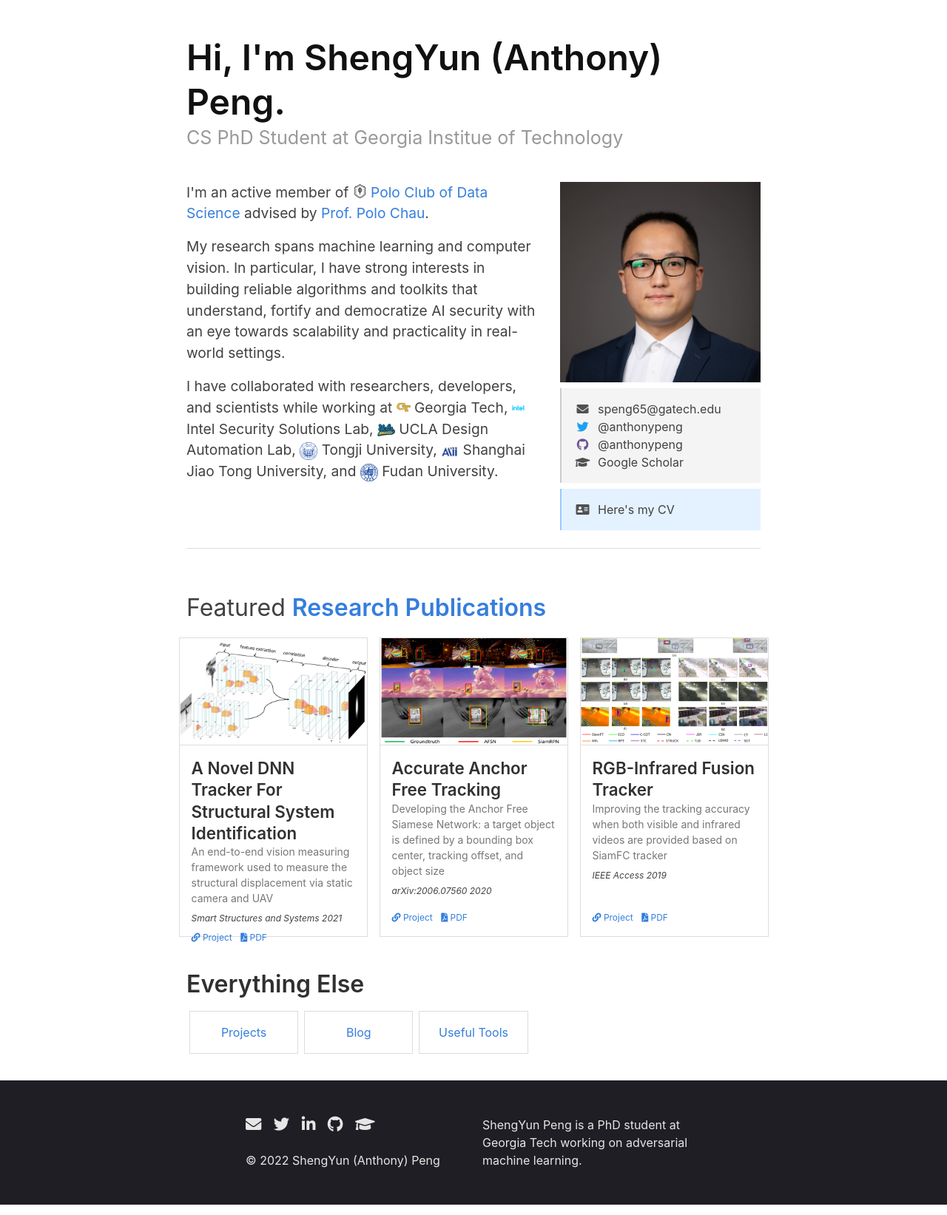
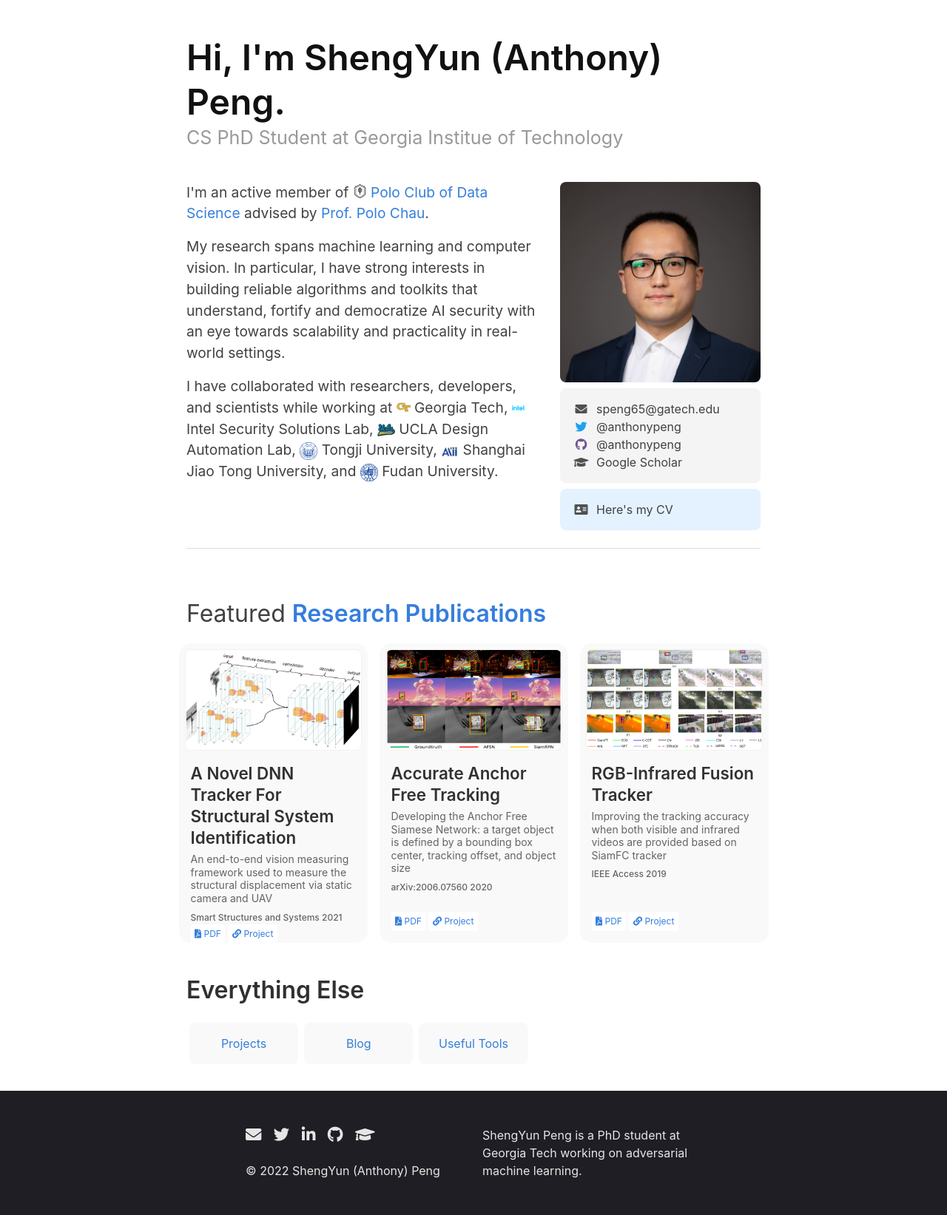
Before and after one commit to nemathahmed/temp_site2, a Jekyll site: the page built from index.markdown, in a window 1280 px wide. Shown: the whole page at 74% size. Built offline with Jekyll 4.4.1, drawn with Linux system fonts in a browser that asks for light colours; nearby versions of some CDN libraries; some web fonts are replaced.

Commit message:
Update layout from fred (effect for hovering)

```diff
--- a/_sass/_cover.scss
+++ b/_sass/_cover.scss
@@ -6,14 +6,13 @@ $cover-width: 8.5px;
   display: flex;
   flex-flow: row wrap;
   justify-content: center;
+  gap: 1rem;
 }
 
 .cover {
   height: $cover-height*$cover-size-scalar;
   width: $cover-width*$cover-size-scalar;
-  margin: 0.5rem;
 
-  border: 1px solid $border-color;
   // box-shadow: 0 1px 3px rgba(0,0,0,0.12), 0 1px 2px rgba(0,0,0,0.24);
   // transition: all 0.3s cubic-bezier(.25,.8,.25,1);
 
@@ -21,6 +20,10 @@ $cover-width: 8.5px;
   display: flex;
   flex-direction: column;
   justify-content: space-between;
+
+  background-color: $black-025;
+  border-radius: 1rem;
+  transition: all .2s ease-in-out;
 }
 
 .cover:hover {
@@ -33,13 +36,14 @@ $cover-width: 8.5px;
   // light
   // box-shadow: 0 1px 3px rgba(0,0,0,0.12), 0 1px 2px rgba(0,0,0,0.24);
 
-  border: 1px solid $dark-gray;
+  // border: 1px solid $dark-gray;
   text-decoration: none;
-  // background-color: #fafafa;
+  background-color: $black-05;
+  transform: scale(1.03)
 }
 
 .cover-inner {
-  padding: 1rem;
+  padding: 0.5rem 1rem 1rem 1rem;
   display: flex;
   flex-direction: column;
   justify-content: space-between;
@@ -64,7 +68,11 @@ $cover-width: 8.5px;
 
 .cover-subtitle {
   font-size: 0.875rem;
-  color: $gray;
+  color: $black-60;
+  padding-top: 0.35rem;
+  padding-bottom: 0.5rem;
+  line-height: 1.1rem;
+  font-weight: 400;
 }
 
 .cover-footer-wrapper {
@@ -74,11 +82,12 @@ $cover-width: 8.5px;
 
 .cover-venue, .cover-year, .cover-links {
   font-size: 0.75rem;
-  padding-top: 0.5rem;
 }
 
 .cover-venue {
-  font-style: italic;
+  // font-style: italic;
+  font-weight: 500;
+  color: $black-60;
 }
 
 .cover-year {
@@ -90,19 +99,47 @@ $cover-width: 8.5px;
 
 .cover-image {
   width: 100%;
-  border-bottom: 1px solid $border-color;
+  padding: 0.5rem;
+}
+
+.cover-image > a > img {
+  border-radius: 0.5rem;
+  border: 1px solid $black-05;
+  // padding: 0.25rem;
+  background-color: white;
 }
 
 .cover-link {
   text-decoration: none;
 }
 
+.cover-links > .pub-misc {
+  display: flex;
+  flex-wrap: wrap;
+  gap: 0.25rem;
+  justify-content: flex-end;
+  flex-direction: row-reverse;
+  align-items: flex-start;
+}
+
+.cover-links > .pub-misc > a {
+  background-color: #ffffff;
+	padding: 0.25rem 0.35rem 0.25rem 0.35rem !important;
+	border-radius: 0.25rem;
+  margin-right: 0rem;
+}
+
+.cover-links > .pub-misc > a:hover {
+  color: #ffffff !important;
+  background-color: $blue;
+}
+
 @media screen and (max-width: $mobile) {
   .cover {
     width: 100%;
     height: auto;
-    margin-top: 1rem;
-    margin-bottom: 1rem;
+    margin-top: 0.5rem;
+    margin-bottom: 0.5rem;
     margin-left: 0rem !important;
     margin-right: 0rem !important;
   }
--- a/_sass/_cv.scss
+++ b/_sass/_cv.scss
@@ -182,8 +182,9 @@
 
 .bibtex-wrapper {
 	overflow-x: scroll;
-	background-color: $near-white;
-	border-left: 2px solid $moon-gray;
+	background-color: $black-025;
+	border-radius: 0.5rem;
+	// border-left: 2px solid $moon-gray;
 	padding-left: 1rem;
 	padding-top: 0.75rem;
 	padding-bottom: 0rem;
--- a/_sass/_intro.scss
+++ b/_sass/_intro.scss
@@ -23,6 +23,7 @@ $cv-icon-aspect-ratio: 1.33;
 
 #intro-image {
 	grid-row: 2;
+	border-radius: 0.5rem;
 }
 
 #intro-title-wrapper {
@@ -53,7 +54,7 @@ $cv-icon-aspect-ratio: 1.33;
 #intro-image-links {
 	grid-row: 3;
 	background-color: $near-white;
-	border-left: 2px solid $moon-gray;
+	border-radius: 0.5rem;
 	padding: 1rem;
 	font-size: 1rem !important;
 	display: flex;
@@ -64,7 +65,7 @@ $cv-icon-aspect-ratio: 1.33;
 #intro-cv-wrapper {
 	grid-row: 4;
 	background-color: $intro-blue;
-	border-left: 2px solid $light-blue;
+	border-radius: 0.5rem;
 	padding: 1rem;
 	font-size: 1rem !important;
 }
@@ -80,10 +81,11 @@ $cv-icon-aspect-ratio: 1.33;
 }
 
 .feature-title {
-	margin-top: 2rem;
-	margin-bottom: 0.5rem;
+	margin-top: 2.5rem;
+	margin-bottom: 1rem;
 	font-size: 2rem;
 	font-weight: 400;
+	// text-align: center;
 }
 
 .feature-title > a {
@@ -96,7 +98,8 @@ $cv-icon-aspect-ratio: 1.33;
 }
 
 #everything-else > a {
-	border: 1px solid $border-color;
+	background-color: $black-025;
+	border-radius: 0.5rem;
 	padding: 1rem 0.75rem;
 	margin: 0.25rem;
 	text-align: center;
@@ -104,11 +107,13 @@ $cv-icon-aspect-ratio: 1.33;
 	display: flex;
     flex-direction: column;
     justify-content: center;
+	transition: all .2s ease-in-out;
 }
 
 #everything-else > a:hover {
-	border: 1px solid $dark-gray;
 	text-decoration: none;
+	background: $black-05;
+	transform: scale(1.03);
 }
 
 
--- a/_sass/_papers.scss
+++ b/_sass/_papers.scss
@@ -67,15 +67,18 @@ $author-image-size: 80px;
 }
 
 #paper-materials > a {
-	border: 1px solid $border-color;
+	background-color: $black-025;
+	border-radius: 0.5rem;
 	padding: 0.75rem;
 	margin: 0.25rem;
 	text-align: center;
 	grid-column: 1fr;
+	transition: all .2s ease-in-out;
 }
 
 #paper-materials > a:hover {
-	border: 1px solid $dark-gray;
+	background: $black-05;
+	transform: scale(1.03);
 	text-decoration: none;
 }
 
--- a/_sass/_variables.scss
+++ b/_sass/_variables.scss
@@ -82,3 +82,5 @@ $washed-yellow:  #fffceb;
 $washed-red:  #ffdfdf;
 
 $intro-blue: #e4f2ff;
+
+$border-radius: 1rem;
```
